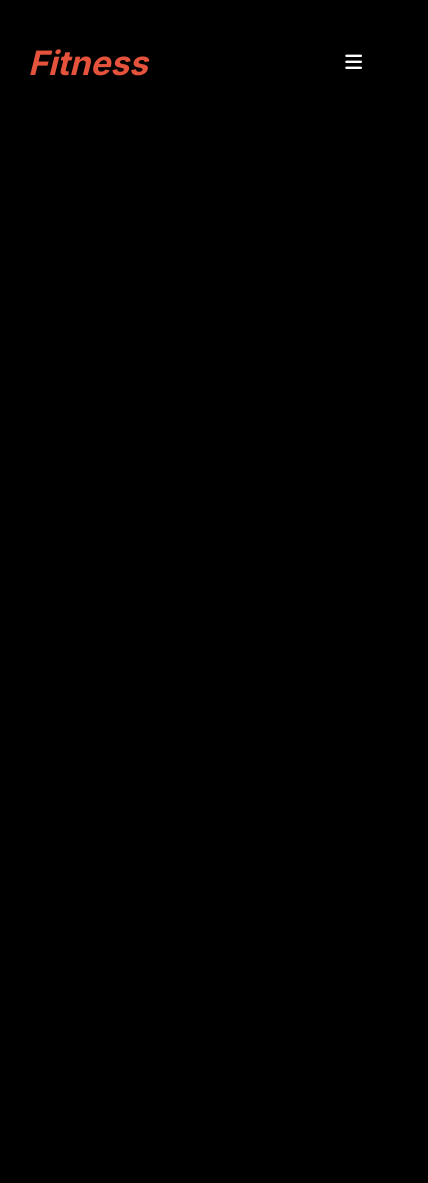
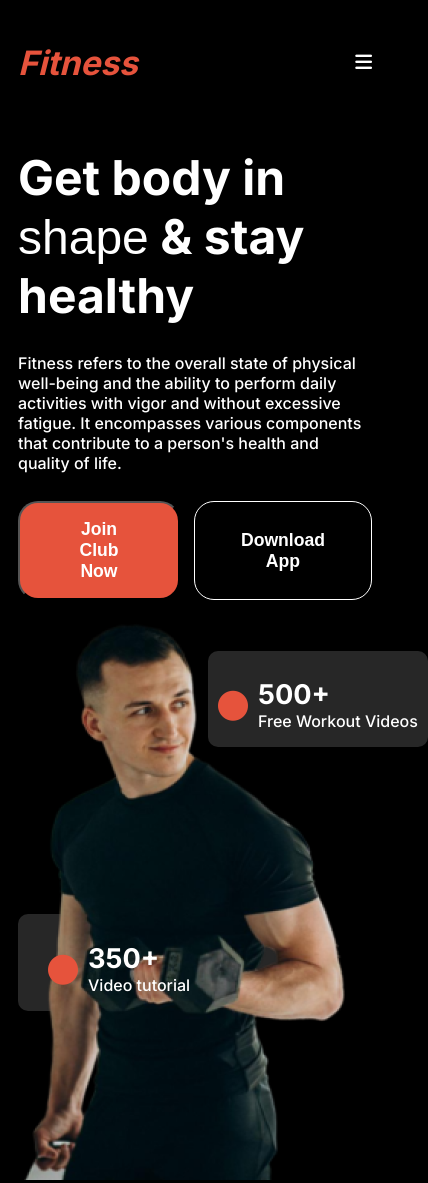
Before and after one commit to sadman1075/Fitness, a plain HTML site: page index.html in a window 390 px wide. Shown: the whole page, 428 px wide, since content can reach past the window. Before the commit the page ends 844 px from the top, so only its background shows below. Drawn offline with Linux system fonts and the light colour scheme; a web font is replaced by a local one.

Commit message:
added banner

```diff
--- a/index.html
+++ b/index.html
@@ -24,6 +24,49 @@
 
             </ul>
         </nav>
+
+        <div class="banner">
+            <div class="banner-div1">
+                <h1 class="banner-title">Get body in <br> <span class="miama ">shape</span> & stay <br> healthy</h1>
+
+                <p class="banner-description">Fitness refers to the overall state of physical well-being and the ability
+                    to perform daily activities with vigor and without excessive fatigue. It encompasses various
+                    components that contribute  to  a person's health and quality of life.
+                </p>
+
+                <div class="banner-btn">
+                    <button class="banner-btn1">Join Club Now</button>
+                    <button class="banner-btn2">Download App</button>
+                </div>
+            </div>
+            <div class="banner-div2">
+                <img src="./images/images 2.png" alt="" srcset="">
+                <div class="banner-info-main1">
+                    <div class="banner-icon">
+                        <i class="fa-solid fa-circle"></i>
+                    </div>
+                    <div>
+                        <p class="banner-number1">350+</p>
+                        <p class="banner-info1">Video tutorial</p>
+                    </div>
+
+                </div>
+
+                <div class="banner-info-main2">
+                    <div class="banner-icon">
+                        <i class="fa-solid fa-circle"></i>
+                    </div>
+                    <div>
+                        <p class="banner-number1">500+</p>
+                        <p class="banner-info1">Free Workout Videos</p>
+                    </div>
+
+                </div>
+
+
+
+            </div>
+        </div>
     </header>
 
 </body>
--- a/style.css
+++ b/style.css
@@ -1,6 +1,6 @@
 @import url('https://fonts.googleapis.com/css2?family=Inter:wght@100..900&display=swap');
 
-
+@import url('https://fonts.cdnfonts.com/css/miama');
 
 .inter-font {
     font-family: "Inter", sans-serif;
@@ -11,63 +11,212 @@
         "slnt" 0;
 }
 
-.btn{
-   background-color: #E6533C;
-   border-radius: 20px;
-   padding: 8px 20px 8px 20px;
+.miama {
+    font-family: "Miama", sans-serif;
+    font-optical-sizing: auto;
+    font-weight: 500;
+    font-style: normal;
+
+    font-variation-settings:
+        "slnt" 0;
 }
-body{
+
+.btn {
+    background-color: #E6533C;
+    border-radius: 20px;
+    padding: 8px 20px 8px 20px;
+    color: white;
+}
+
+body {
     background-color: black;
 
 }
 
 
-header{
-    max-width: 1440px;
-    margin: 0px auto;
-}
 
-nav{
-    margin:0px  190px 140px 190px ;
+
+nav {
+    margin: 0px 190px 32px 190px;
     display: flex;
     justify-content: space-between;
 }
 
-nav h3{
-    color:#E6533C;
+nav h3 {
+    color: #E6533C;
     font-size: 2.1rem;
     font-weight: bolder;
 }
 
-nav ul{
+nav ul {
     display: flex;
-    gap:47px ;
+    gap: 47px;
     align-items: center;
 }
-nav ul li{
+
+nav ul li {
     list-style: none;
 }
 
-nav ul li a{
-    color:white ;
+nav ul li a {
+    color: white;
     font-size: 1.2rem;
     text-decoration: none;
 }
-#menu{
+
+#menu {
     display: none;
+}
+
+.banner {
+    display: flex;
+    justify-content: space-between;
+    margin: 0px 140px 100px 190px;
+
+}
+
+.banner-div2{
+    margin-left: 90px;
 }
 
 
 
+.banner-title {
+    font-size: 4.7rem;
+    color: white;
+    margin-bottom: 28px;
+}
+
+.banner-description {
+    color: white;
+    font-size: 1rem;
+    margin-bottom: 28px;
+
+}
+
+.banner-btn {
+    display: flex;
+    gap: 14px;
+}
+
+.banner-btn1 {
+    background-color: #E6533C;
+    border-radius: 20px;
+    padding: 16px 46px 16px 46px;
+    color: white;
+    font-size: 1.1rem;
+    font-weight: 700;
+}
+
+.banner-btn2 {
+    background-color: black;
+    border-radius: 20px;
+    padding: 10px 46px 10px 46px;
+    color: white;
+    font-size: 1.1rem;
+    font-weight: 700;
+    border: 1px solid white;
+}
+
+.banner-info-main1 {
+    display: flex;
+    align-items: center;
+    gap: 10px;
+    background-color: rgba(65, 65, 65, 0.6);
+    margin-top: -170px;
+    margin-left: -80px;
+    width: 206px;
+
+    border-radius: 10px;
+    padding: 0px 30px 0px 30px;
+}
+
+.banner-info-main2 {
+    display: flex;
+    align-items: center;
+    gap: 10px;
+    background-color: rgba(65, 65, 65, 0.6);
+    margin-top: -380px;
+    margin-left: 250px;
+    width: 200px;
+
+    border-radius: 10px;
+    padding: 0px 10px 0px 10px;
+}
+
+.banner-number1 {
+    color: white;
+    font-size: 1.7rem;
+    margin-bottom: 0px;
+    font-weight: bold;
+
+}
+
+.banner-info1 {
+    color: white;
+    font-size: 1rem;
+    margin-top: 0px;
+}
+
+.banner-icon {
+    color: #E6533C;
+    font-size: 30px;
+    margin-top: 15px;
+}
+
+
+
+
+
 @media screen and (max-width:576px) {
-    nav ul li{
+    nav ul li {
         display: none;
     }
-    #menu{
+
+    #menu {
         display: block;
     }
-    nav{
-        margin: 0px 20px 0px 20px;
+
+    nav {
+        margin: 0px 10px 0px 10px;
+    }
+
+    .banner{
+        flex-direction: column;
+        margin: 0px 10px 100px 10px;
+    }
+    .banner-div2{
+        margin-left: 0px ;
+    }
+    .banner-title {
+        font-size: 3rem;
+        color: white;
+        margin-bottom: 28px;
+    }
+    .banner-info-main1 {
+        display: flex;
+        align-items: center;
+        gap: 10px;
+        background-color: rgba(65, 65, 65, 0.6);
+        margin-top: -270px;
+        margin-left: 0px;
+        width: 206px;
+
+        border-radius: 10px;
+        padding: 0px 30px 0px 30px;
+    }
+
+    .banner-info-main2 {
+        display: flex;
+        align-items: center;
+        gap: 10px;
+        background-color: rgba(65, 65, 65, 0.6);
+        margin-top: -360px;
+        margin-left: 190px;
+        width: 200px;
+
+        border-radius: 10px;
+        padding: 0px 10px 0px 10px;
     }
 
 }
```
